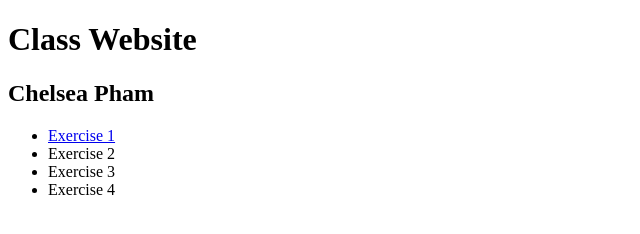
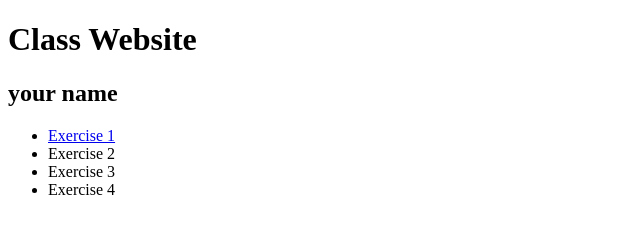
Before and after one commit to chels-pham/ChelseaPhamInteractivemedia341, a plain HTML site: page index.html in a window 1280 px wide. Shown: the full height of the page, 0-640 px from the left. Drawn offline with Linux system fonts and the light colour scheme.

Commit message:
Update index.html

```diff
--- a/index.html
+++ b/index.html
@@ -9,7 +9,7 @@
   <body>
     <p>
      <h1>Class Website</h1>
-     <h2>Chelsea Pham</h2>
+     <h2>your name</h2>
     </p>
 
     <ul>
```
